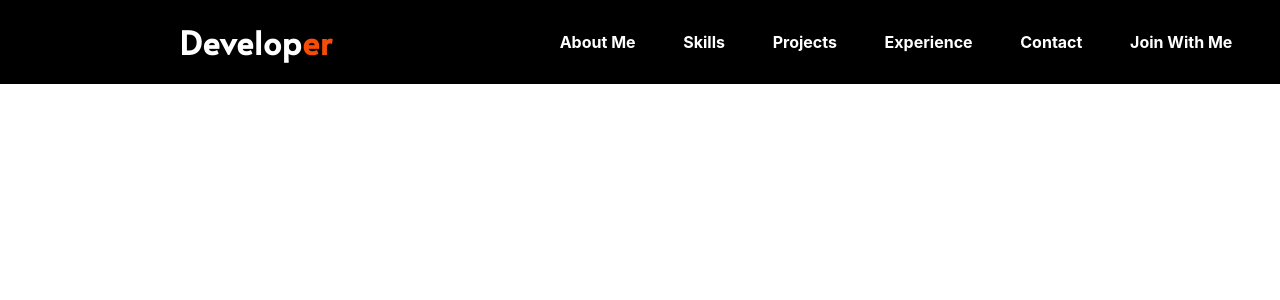
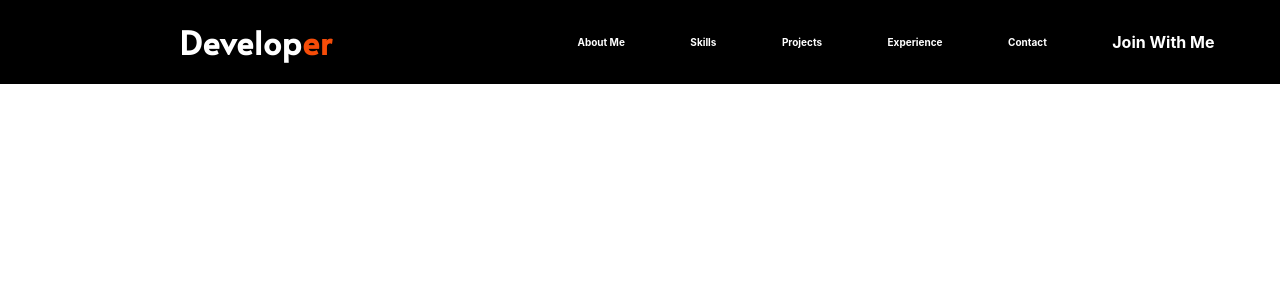
Before and after one commit to janani5566/my-portfolio, a React (Create React App) app: page / in a window 1280 px wide. Shown: the top 300 px of the page. Built offline with nearby package versions, Linux system fonts and the light colour scheme.

Commit message:
header half

```diff
--- a/src/Components/Header/Header.css
+++ b/src/Components/Header/Header.css
@@ -28,3 +28,8 @@
     justify-content: space-evenly;
     align-items: center;
 }
+.header__right > a >h4{
+    font-size: 10px;
+    cursor: pointer;
+    transition: transfrom 200ms ease-in-out;
+}
```
